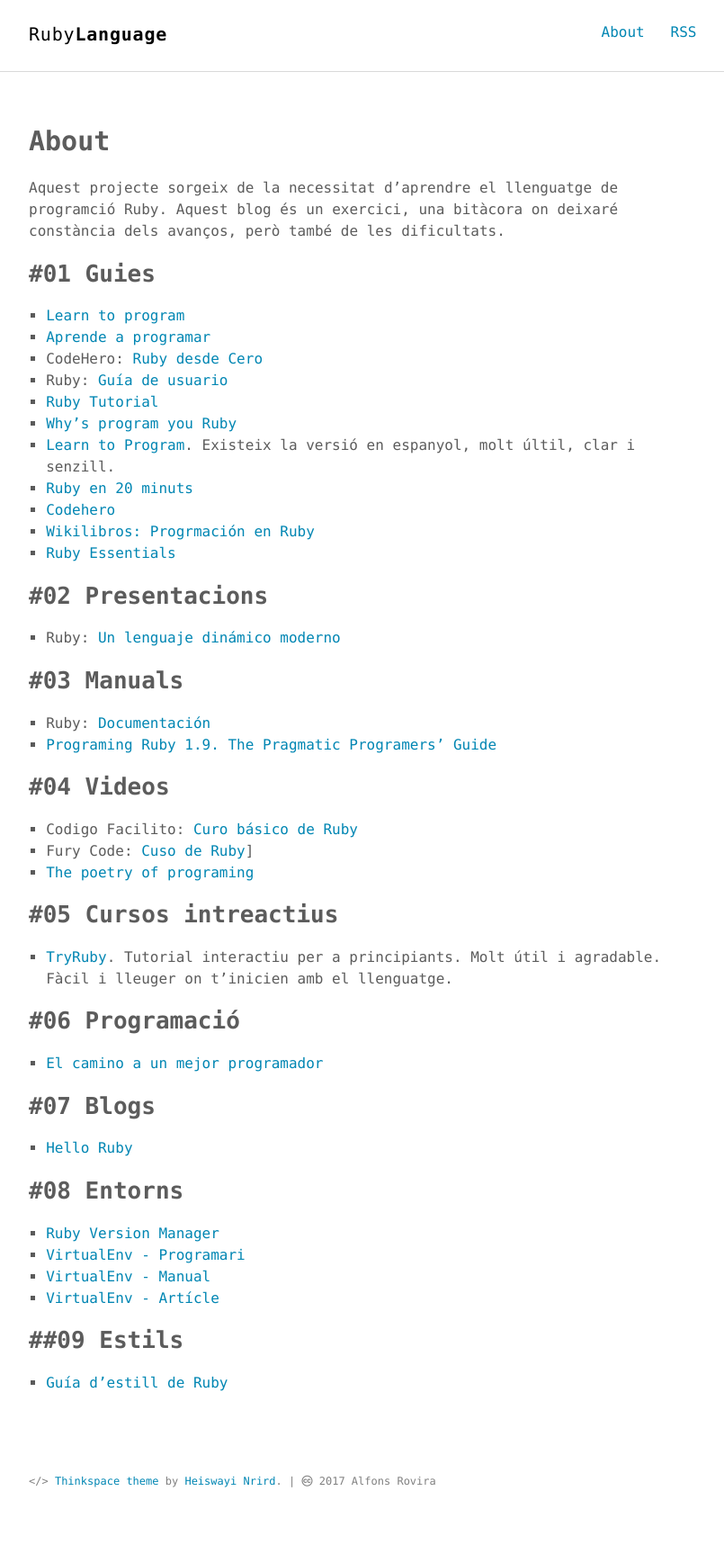
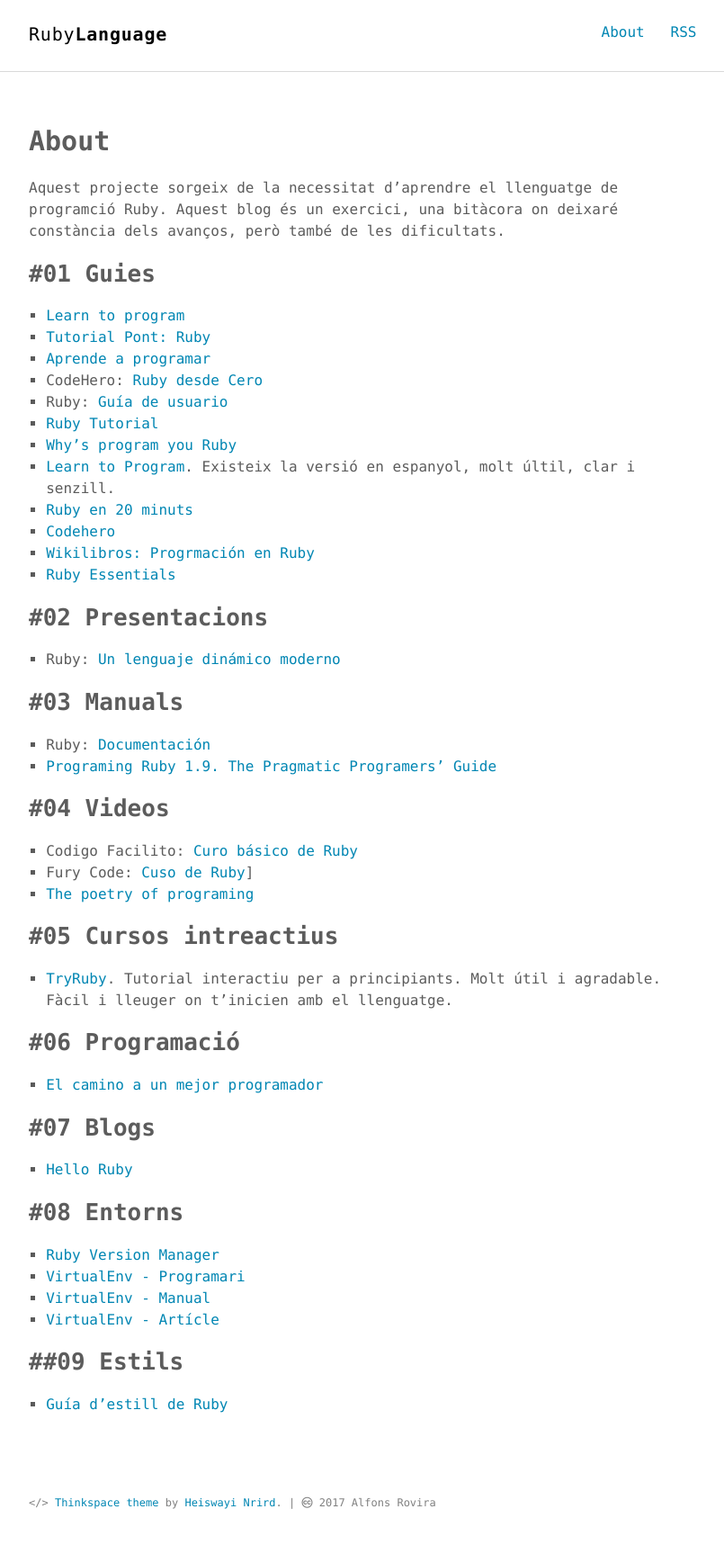
Before and after one commit to inclusa/ruby, a Jekyll site: the page built from about.md, in a window 1280 px wide. Shown: the whole page at 90% size, without its empty margins (232-1037 px from the left). Built offline with Jekyll 4.4.1, drawn with Linux system fonts in a browser that asks for light colours; before the commit the page ends 1703 px from its top, so only the background shows below that.

Commit message:
Tutorial Point

```diff
--- a/about.md
+++ b/about.md
@@ -10,6 +10,7 @@ Aquest projecte sorgeix de la necessitat d'aprendre el llenguatge de programció
 ## #01 Guies
 
 - [Learn to program](https://pine.fm/LearnToProgram/)
+- [Tutorial Pont: Ruby](https://www.tutorialspoint.com/ruby/index.htm)
 - [Aprende a programar](http://rubysur.org/aprende.a.programar/)
 - CodeHero: [Ruby desde Cero](http://codehero.co/series/ruby-desde-cero.html)
 - Ruby: [Guía de usuario](http://es.tldp.org/Manuales-LuCAS/doc-guia-usuario-ruby/guia-usuario-ruby.pdf)
```
